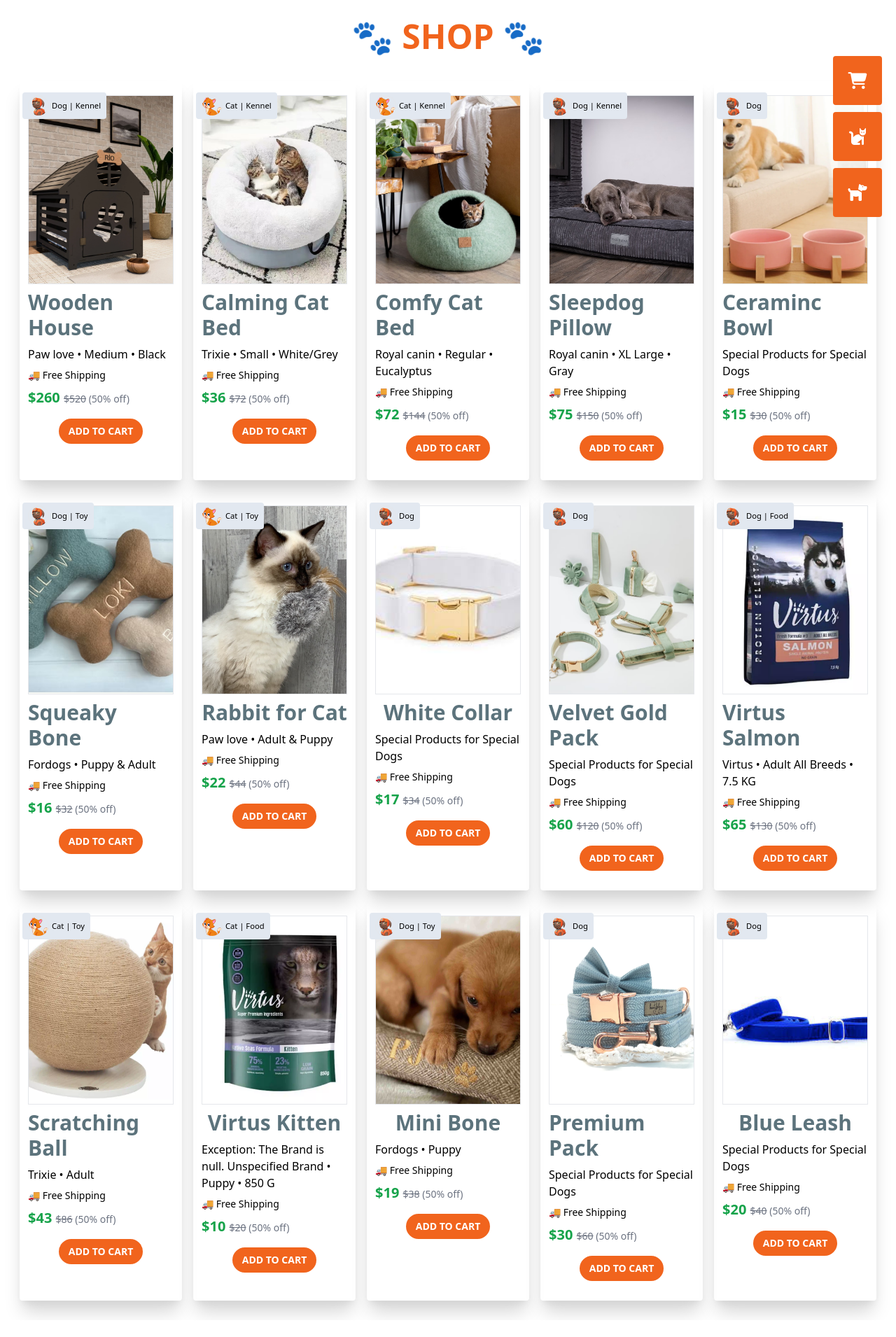
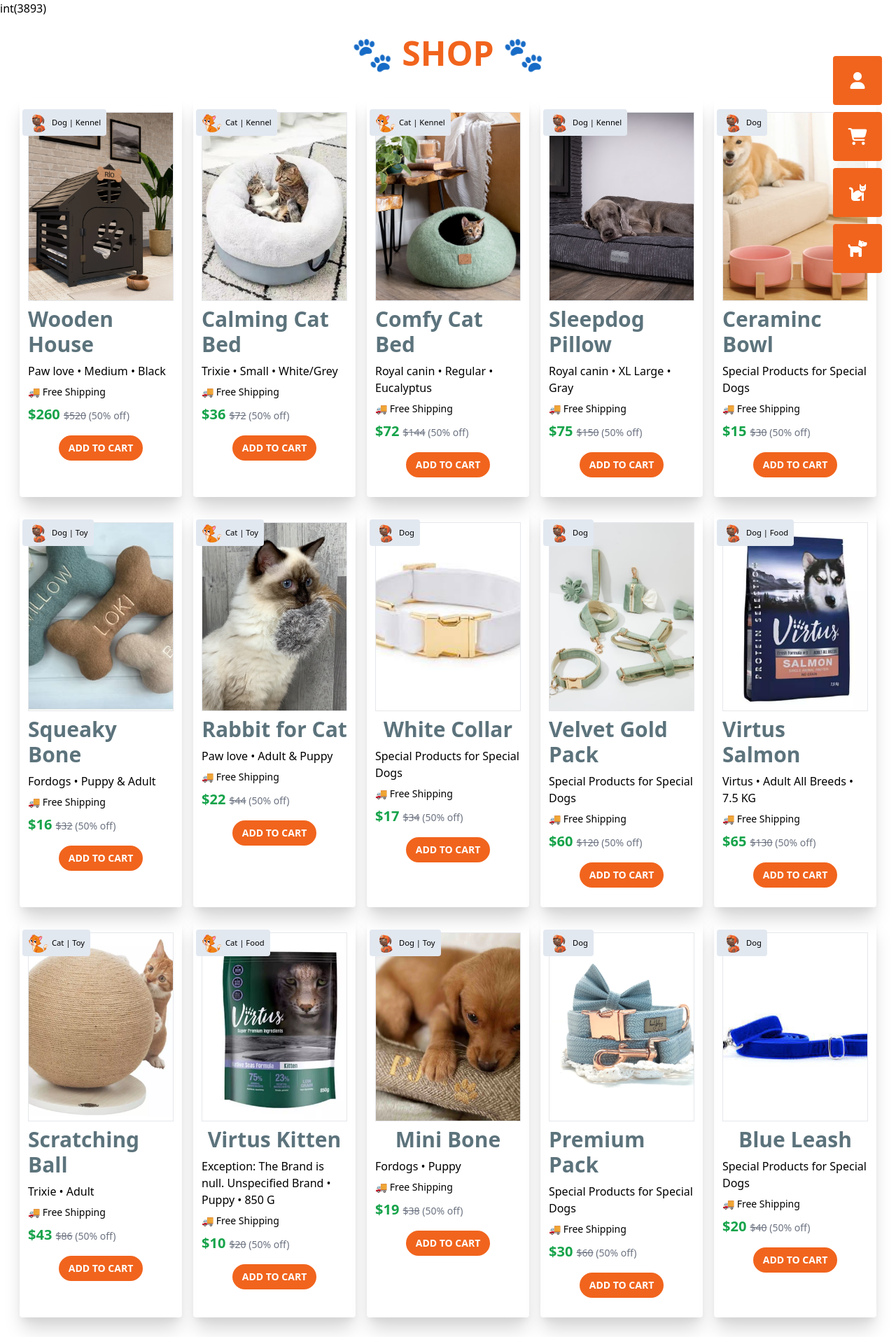
Before and after one commit to soniabergamini/php-oop-2, a PHP site: page / in a window 1280 px wide. Shown: the whole page at 70% size. Before the commit the page ends 1880 px from the top, so only its background shows below. Run offline with PHP 8.4, Linux system fonts and the light colour scheme; some libraries are stand-ins or nearby versions.

Commit message:
feat: add login and database

```diff
--- a/cart.php
+++ b/cart.php
@@ -7,7 +7,6 @@ $cart = file_get_contents("./cartdata.json");
 
 // Data Processing
 $cartData = json_decode($cart, true);
-$i = null;
 if (!empty($_POST)) {
     if (isset($_POST['newItem'])) {
 
@@ -18,6 +17,7 @@ if (!empty($_POST)) {
                 $cartPresent = true;
                 $i = array_search($userCarts, $cartData);
                 array_push($cartData[$i]['cartItems'], $_POST['newItem']);
+                break;
             }
         };
         if(!$cartPresent) {
@@ -37,6 +37,7 @@ if (!empty($_POST)) {
                 $itemIndex = $_POST['deleteItem'];
                 $i = array_search($userCarts, $cartData);
                 array_splice($cartData[$i]['cartItems'], $itemIndex, 1);
+                break;
             }
         }
     } else if (isset($_POST['emptyCart'])) {
@@ -46,6 +47,7 @@ if (!empty($_POST)) {
             if ($userCarts['id'] == $_SESSION['id']) {
                 $i = array_search($userCarts, $cartData);
                 $cartData[$i]['cartItems'] = [];
+                break;
             }
         }
         if($_POST['emptyCart'] == 'destroy') {
--- a/cartdata.json
+++ b/cartdata.json
@@ -1 +1 @@
-[{"id":1,"cartItems":[]},{"id":3602,"cartItems":[]}]
+[{"id":1,"cartItems":[]},{"id":3602,"cartItems":[]},{"id":986,"cartItems":[]},{"id":1764,"cartItems":[]},{"id":3940,"cartItems":[]}]
--- a/index.php
+++ b/index.php
@@ -8,13 +8,19 @@ require_once __DIR__ . '/models/toy.php';
 require_once __DIR__ . '/models/kennel.php';
 
 // Session
-session_start();
-$_SESSION['id'] = rand(1, 5000);
+if(!isset($_SESSION['id'])) {
+    $_SESSION['id'] = rand(1, 5000);
+    var_dump($_SESSION['id']);
+    session_start();
+}
+if(!isset($_SESSION['login'])) {
+    $_SESSION['login'] = false;
+}
 
 // Session Debug
 // $_SESSION['id'] = 1;
-$printID = json_encode($_SESSION['id']);
-echo "<script> console.log('DEBUG => Session ID: ', $printID) </script>";
+// $printID = json_encode($_SESSION['id']);
+// echo "<script> console.log('DEBUG => Session ID: ', $printID) </script>";
 // echo '<pre>', print_r("Session ID: " . $_SESSION['id'], true), '</pre>';
 ?>
 
@@ -42,6 +48,9 @@ echo "<script> console.log('DEBUG => Session ID: ', $printID) </script>";
     <!-- Vue JS App -->
     <div id="app">
 
+        <!-- Page Overlay -->
+        <div v-if="showLogin" class="w-full h-full z-20 bg-[rgba(0,0,0,.6)] fixed"></div>
+
         <!-- Page title -->
         <header class="py-7">
             <h1 class="text-center font-bold text-5xl text-[#F1641D]">🐾 SHOP 🐾</h1>
@@ -50,22 +59,50 @@ echo "<script> console.log('DEBUG => Session ID: ', $printID) </script>";
         <!-- Page Fixed Buttons -->
         <section>
 
+            <!-- Login / Signup -->
+                <button v-show="<?php echo !$_SESSION['login'] ?>" @click="showLogin = !showLogin" class="fixed right-5 top-20 z-40 hover:bg-[#ef8f5f] bg-[#F1641D] h-[70px] w-[70px] text-white font-bold rounded" :class="showLogin === true ? 'animate-pulse' : null"><i class="fa-solid fa-user fa-xl"></i></button>
+
             <!-- Cart -->
-            <button @click="showCart = !showCart" class="fixed right-5 top-20 z-40 hover:bg-[#ef8f5f] border-2 border-[#F1641D] bg-[#F1641D] h-[70px] w-[70px] text-white font-bold rounded">
+            <button @click="showCart = !showCart" class="fixed right-5 top-40 z-40 hover:bg-[#ef8f5f] border-2 border-[#F1641D] bg-[#F1641D] h-[70px] w-[70px] text-white font-bold rounded">
                 <i class="fa-solid fa-cart-shopping fa-xl"></i>
                 <span v-show="cartNotif" class="bg-red-600 absolute z-50 top-[-10px] right-[-8px] rounded-full h-6 w-6 text-white">{{ getItemsNum() }}</span>
             </button>
 
             <!-- Filter Product for 'Cat' -->
-            <button @click="productFilter = 'Cat'" class="fixed right-5 top-40 z-40 hover:bg-[#ef8f5f] bg-[#F1641D] h-[70px] w-[70px] text-white font-bold rounded"><i class="fa-solid fa-cat fa-xl"></i></button>
+            <button @click="productFilter = 'Cat'" class="fixed right-5 top-60 z-40 hover:bg-[#ef8f5f] bg-[#F1641D] h-[70px] w-[70px] text-white font-bold rounded"><i class="fa-solid fa-cat fa-xl"></i></button>
 
             <!-- Filter Product for 'Dog' -->
-            <button @click="productFilter = 'Dog'" class="fixed right-5 top-60 z-40 hover:bg-[#ef8f5f] bg-[#F1641D] h-[70px] w-[70px] text-white font-bold rounded"><i class="fa-solid fa-dog fa-xl"></i></button>
+            <button @click="productFilter = 'Dog'" class="fixed right-5 top-80 z-40 hover:bg-[#ef8f5f] bg-[#F1641D] h-[70px] w-[70px] text-white font-bold rounded"><i class="fa-solid fa-dog fa-xl"></i></button>
 
             <!-- Back (Show All Product) -->
-            <button v-show="productFilter != 'All'" @click="productFilter = 'All'" class="fixed right-5 top-80 z-40 hover:bg-[#ef8f5f] bg-[#F1641D] h-[70px] w-[70px] text-white font-bold rounded"><i class="fa-solid fa-rotate-left fa-xl"></i></button>
+            <button v-show="productFilter != 'All'" @click="productFilter = 'All'" class="fixed right-5 top-[25rem] z-40 hover:bg-[#ef8f5f] bg-[#F1641D] h-[70px] w-[70px] text-white font-bold rounded"><i class="fa-solid fa-rotate-left fa-xl"></i></button>
 
         </section>
+
+        <!-- Login / Signup PopUp -->
+            <section v-show="showLogin" class="text-center border rounded absolute w-[55%] top-[50%] left-[50%] p-5 translate-x-[-50%] translate-y-[-50%] z-50 bg-white">
+                <h3 class="font-bold text-2xl text-[#5C737C]">LOGIN OR SIGNUP</h3>
+                <p class="my-3 text-sm">Insert your data to <strong>login</strong> or <strong>create new account</strong>. If this is your first time, a new user will be created for you!</p>
+
+                <!-- Login Form  -->
+                <form action="login.php" method="POST" class="flex flex-col items-center justify-start">
+                    <div class="flex justify-center flex-wrap gap-3 w-full my-3">
+                        <input type="email" placeholder="email" name="email" id="email" class="border w-[35%] rounded px-2 py-1" required>
+                        <input type="password" placeholder="password" name="password" id="password" class="border w-[35%] rounded px-2 py-1" required>
+                    </div>
+                    <button type="submit" class="mt-3 rounded-full border-2 border-[#F1641D] px-4 py-0.5 bg-[#F1641D] hover:bg-[#ef7b40] hover:border-[#F1641D] text-white font-bold hover:bg-white hover:text-[#F1641D] tracking-wide"><i class="fa-solid fa-paw fa-sm mr-2"></i> LOGIN</button>
+                </form>
+
+                <!-- Signup Form  -->
+                <!-- <form action="signup.php" method="POST" class="flex flex-col items-center justify-start">
+                    <div class="flex justify-center flex-wrap gap-3 w-full my-3">
+                        <input type="email" placeholder="email" name="email" id="email" class="border w-[35%] rounded px-2 py-1" required>
+                        <input type="password" placeholder="password" name="password" id="password" class="border w-[35%] rounded px-2 py-1" required>
+                    </div>
+                    <button type="submit" class="mt-3 rounded-full border-2 border-[#F1641D] px-4 py-0.5 bg-[#F1641D] hover:bg-[#ef7b40] hover:border-[#F1641D] text-white font-bold hover:bg-white hover:text-[#F1641D] tracking-wide"><i class="fa-solid fa-paw fa-sm mr-2"></i> SIGNUP</button>
+                </form> -->
+
+            </section>
 
         <!-- Main Contents -->
         <main>
@@ -79,7 +116,6 @@ echo "<script> console.log('DEBUG => Session ID: ', $printID) </script>";
                         <path d="M100 50.5908C100 78.2051 77.6142 100.591 50 100.591C22.3858 100.591 0 78.2051 0 50.5908C0 22.9766 22.3858 0.59082 50 0.59082C77.6142 0.59082 100 22.9766 100 50.5908ZM9.08144 50.5908C9.08144 73.1895 27.4013 91.5094 50 91.5094C72.5987 91.5094 90.9186 73.1895 90.9186 50.5908C90.9186 27.9921 72.5987 9.67226 50 9.67226C27.4013 9.67226 9.08144 27.9921 9.08144 50.5908Z" fill="currentColor" />
                         <path d="M93.9676 39.0409C96.393 38.4038 97.8624 35.9116 97.0079 33.5539C95.2932 28.8227 92.871 24.3692 89.8167 20.348C85.8452 15.1192 80.8826 10.7238 75.2124 7.41289C69.5422 4.10194 63.2754 1.94025 56.7698 1.05124C51.7666 0.367541 46.6976 0.446843 41.7345 1.27873C39.2613 1.69328 37.813 4.19778 38.4501 6.62326C39.0873 9.04874 41.5694 10.4717 44.0505 10.1071C47.8511 9.54855 51.7191 9.52689 55.5402 10.0491C60.8642 10.7766 65.9928 12.5457 70.6331 15.2552C75.2735 17.9648 79.3347 21.5619 82.5849 25.841C84.9175 28.9121 86.7997 32.2913 88.1811 35.8758C89.083 38.2158 91.5421 39.6781 93.9676 39.0409Z" fill="currentFill" />
                     </svg>
-                    <span class="sr-only">Loading...</span>
                 </div>
 
                 <!-- Purchase Confirmation Message -->
@@ -160,7 +196,7 @@ echo "<script> console.log('DEBUG => Session ID: ', $printID) </script>";
                     <div v-show="productFilter == 'All' || productFilter == '<?= ucfirst(strtolower($product->category->getCategoryName())) ?>'" class="shadow-xl shadow-neutral-300 rounded py-5 px-3 w-[calc(100%/2-1rem)] md:w-[calc(100%/3-1rem)] lg:w-[calc(100%/5-1rem)] text-sm relative flex flex-col gap-2">
 
                         <!-- Category Info -->
-                        <div class="absolute top-4 left-1 z-20 bg-slate-200 px-2 py-1 rounded">
+                        <div class="absolute top-4 left-1 z-10 bg-slate-200 px-2 py-1 rounded">
                             <div class="flex items-center gap-1">
                                 <figure>
                                     <img src=".<?= $product->category->getCategoryIcon() ?>" alt="<?= $product->category->getCategoryName() ?>-img" class="w-[30px] h-[30px] object-cover object-top rounded-full border">
--- a/js/app.js
+++ b/js/app.js
@@ -5,6 +5,7 @@ createApp({
         return {
             productFilter: 'All',
             showCart: false,
+            showLogin: false,
             cartNotif: false,
             cartIndex: undefined,
             sessionCart: [],
@@ -17,7 +18,19 @@ createApp({
     },
     // Call Leaving Method to destroy session when user close browser window
     created() {
-        window.addEventListener("beforeunload", this.leaving);
+        window.addEventListener("beforeunload", this.leaving)
+    },
+    watch: {
+        // Stop page scrolling if Login Form is visible
+        showLogin() {
+            if (this.showLogin) {
+                this.scrollToTop()
+                document.documentElement.style.overflow = 'hidden'
+                return;
+            } else {
+                document.documentElement.style.overflow = 'auto'
+            }
+        }
     },
     // Get Cart Data
     mounted() {
```
Also changed, not shown: login.php (added, +65 -0 lines).
